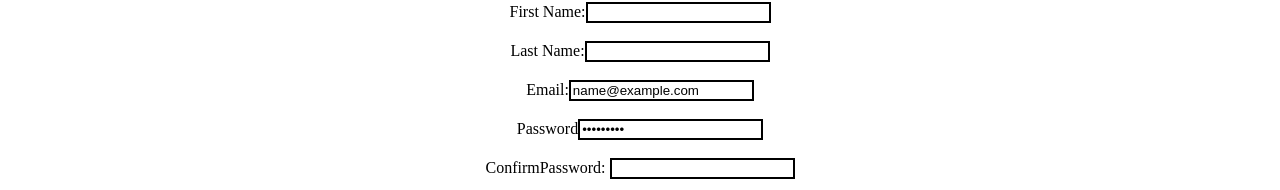
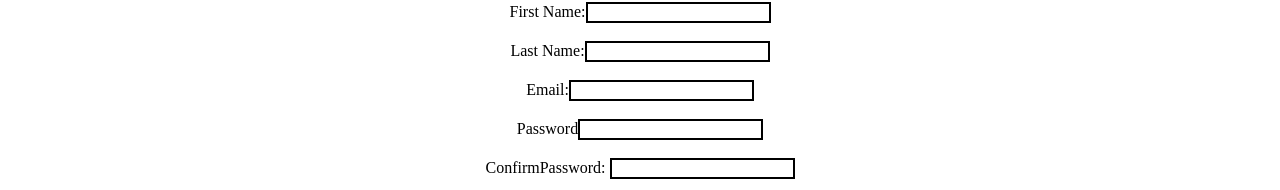
Before and after one commit to Arpan555/mern_task, a React (Create React App) app in the folder frontend/: page /auth in a window 1280 px wide. Both pictures are taken after typing "name@example.com", "Sample123" into the empty fields and a click on the input "Don't have an account? Sign Up". Shown: the part 173-363 px from the top of the page. Built offline with nearby package versions, Linux system fonts and the light colour scheme; no server answers.

Commit message:
frontend data show

```diff
--- a/frontend/src/components/Auth.js
+++ b/frontend/src/components/Auth.js
@@ -10,13 +10,10 @@ const SignUp = () => {
   const dispatch = useDispatch();
   const history = useHistory();
 
-  const [showPassword, setShowPassword] = useState(false);
-  const handleShowPassword = () => setShowPassword(!showPassword);
 
   const switchMode = () => {
     setForm(initialState);
     setIsSignup((prevIsSignup) => !prevIsSignup);
-    setShowPassword(false);
   };
 
   const handleSubmit = (e) => {
@@ -32,11 +29,6 @@ const SignUp = () => {
 
 
 
-  const handleChange =( (e) => {
-
-  setForm({ ...form, [e.target.name]: e.target.value });
-  console.log(form)
-  })
   return (
         <div>
         <h2>{ isSignup ? 'Sign up' : 'Sign in' }</h2>
@@ -44,20 +36,20 @@ const SignUp = () => {
             { isSignup && (
             <div>
                 <label>First Name:</label>
-              <input name="firstName"  handleChange={handleChange}/><br/><br/>
+              <input name="firstName" value={form.firstName} onChange={(e) => setForm({ ...form, firstName: e.target.value })}/><br/><br/>
               <label>Last Name:</label>
-              <input name="lastName"  handleChange={handleChange} /><br/><br/>
+              <input name="lastName" value={form.lastName} onChange={(e) => setForm({ ...form, lastName: e.target.value })} /><br/><br/>
             </div>
             )}
             <label>Email:</label>
-            <input name="email"  handleChange={handleChange} type="email" /><br/><br/>
+            <input name="email" value={form.email} onChange={(e) => setForm({ ...form, email: e.target.value })} type="email" /><br/><br/>
             <label>Password</label>
-            <input name="password"  handleChange={handleChange} type="password" handleShowPassword={handleShowPassword} /><br/><br/>
+            <input name="password" value={form.password} onChange={(e) => setForm({ ...form, password: e.target.value })} type="password"  /><br/><br/>
 
             { isSignup &&
             <div>
             <label> ConfirmPassword: </label>
-            <input name="confirmPassword"  handleChange={handleChange} type="password" /> <br/><br/></div>}
+            <input name="confirmPassword" value={form.confirmPassword}  onChange={(e) => setForm({ ...form, confirmPassword: e.target.value })} type="password" /> <br/><br/></div>}
           <input type="submit"  value={ isSignup ? 'Sign Up' : 'Sign In' }/><br/><br/>
           <input type="submit" onClick={switchMode} value={ isSignup ? 'Already have an account? Sign in' : "Don't have an account? Sign Up" }/>
 
```
